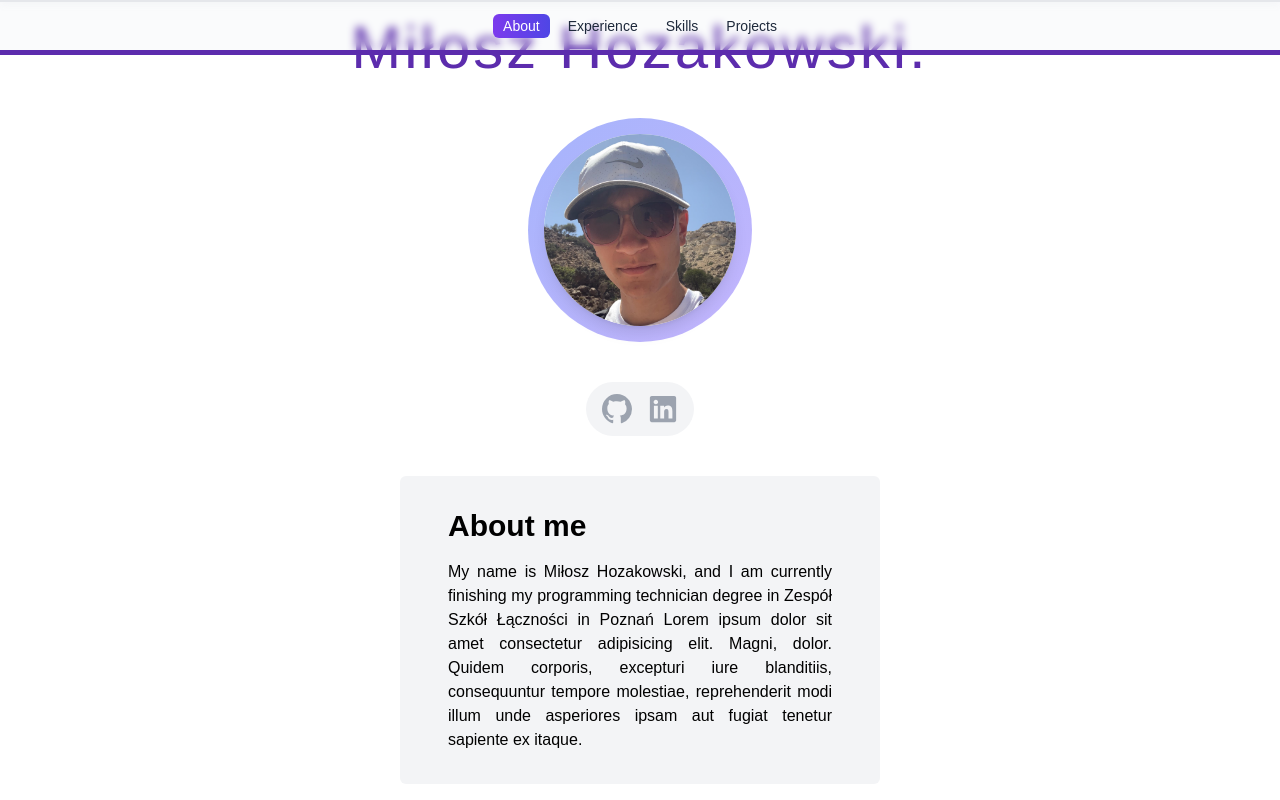
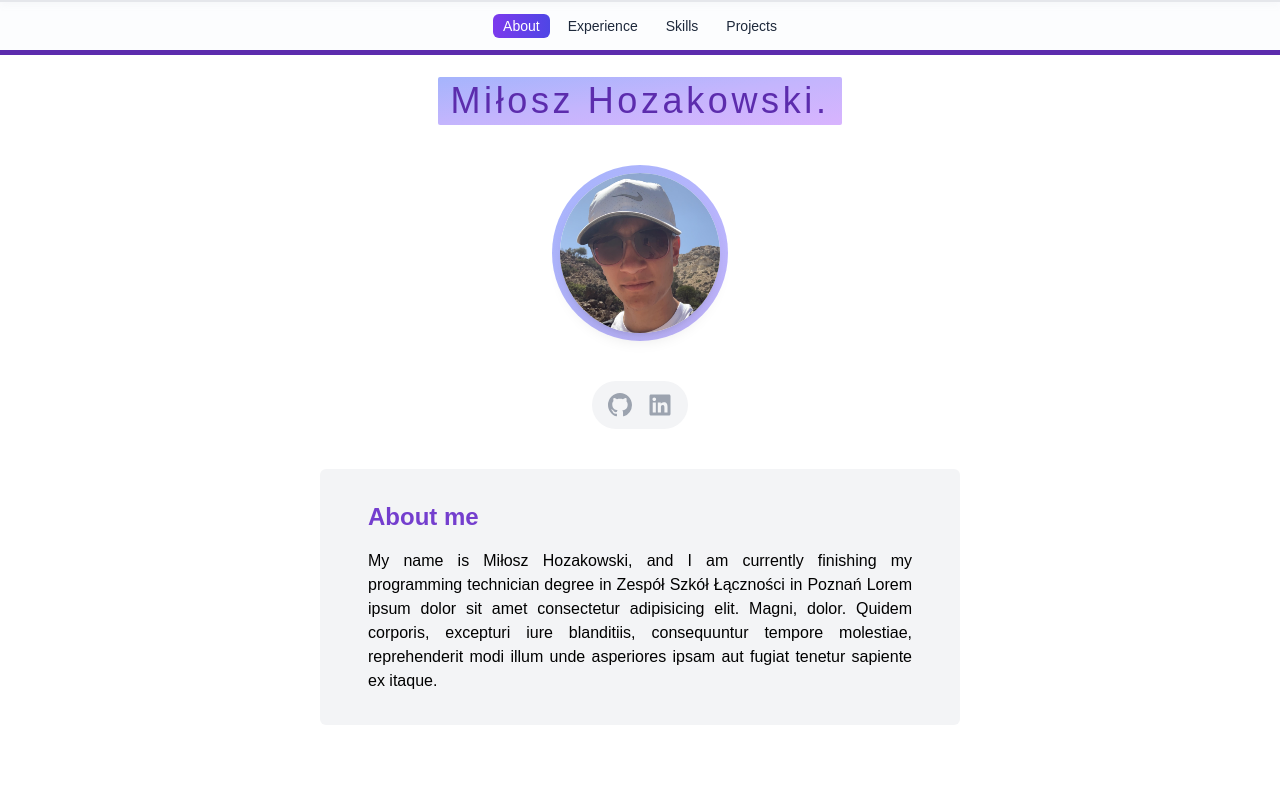
Before and after one commit to hozakowskimilosz/portfolio, a React app: page / in a window 1280 px wide. Shown: the top 800 px of the page. Built offline with nearby package versions, Linux system fonts and the light colour scheme; the HTML template or start-up script is replaced by a standard one.

Commit message:
finished About page

```diff
--- a/src/components/About.tsx
+++ b/src/components/About.tsx
@@ -9,9 +9,9 @@ function About() {
   return (
     <div
       id="about"
-      className="flex flex-col items-center justify-center h-screen gap-10"
+      className="flex flex-col items-center justify-center h-screen gap-10 py-12 md:py-4"
     >
-      <h1 className="text-6xl font-medium tracking-wider text-primary">
+      <h1 className="px-3 py-1 text-4xl font-medium tracking-widest text-center transition-colors rounded-sm bg-gradient-to-br from-indigo-300 via-violet-300 to-purple-300 text-primary">
         {name.split("").map((l, idx) => (
           <motion.span
             key={idx}
@@ -29,7 +29,7 @@ function About() {
 
       <Picture />
 
-      <div className="flex gap-4 px-4 py-3 text-3xl bg-gray-100 rounded-full">
+      <div className="flex gap-4 px-4 py-3 text-2xl bg-gray-100 rounded-full">
         <a href="https://github.com/hozakowskimilosz" target="blank">
           <VscGithubInverted className="text-gray-400 transition-colors duration-150 cursor-pointer hover:text-gray-900" />
         </a>
@@ -41,8 +41,10 @@ function About() {
         </a>
       </div>
 
-      <div className="flex flex-col gap-4 px-12 py-8 bg-gray-100 rounded-md w-[30rem]">
-        <h2 className="text-3xl font-semibold">About me</h2>
+      <div className="flex flex-col gap-4 px-12 py-8 mx-8 bg-gray-100 rounded-md md:w-[40rem]">
+        <h2 className="text-2xl font-semibold transition-transform hover:translate-x-1 text-primary-light">
+          About me
+        </h2>
         <p className="font-light text-justify">
           My name is Miłosz Hozakowski, and I am currently finishing my
           programming technician degree in Zespół Szkół Łączności in Poznań
--- a/src/components/Tabs.tsx
+++ b/src/components/Tabs.tsx
@@ -11,7 +11,7 @@ function Tabs() {
       const sections = tabs.map((tab) =>
         document.getElementById(tab.toLowerCase())
       );
-      const scrollPosition = window.scrollY * 1.5;
+      const scrollPosition = window.scrollY * 1.1;
 
       for (let i = sections.length - 1; i >= 0; i--) {
         if (sections[i]!.offsetTop <= scrollPosition) {
@@ -29,7 +29,7 @@ function Tabs() {
   }, []);
 
   return (
-    <div className="fixed top-0 z-10 flex flex-wrap items-center justify-center w-full gap-2 py-3 bg-slate-300/10 backdrop-blur-sm">
+    <div className="fixed top-0 z-10 flex flex-wrap items-center justify-center w-full gap-2 py-3 bg-slate-200/10 backdrop-blur-sm">
       {tabs.map((tab) => (
         <Tab
           text={tab}
--- a/src/components/ui/Picture.tsx
+++ b/src/components/ui/Picture.tsx
@@ -46,14 +46,14 @@ function Picture() {
         rotateX,
         rotateY,
       }}
-      className="relative w-56 h-56 rounded-full bg-gradient-to-br from-indigo-300 to-violet-300"
+      className="relative rounded-full size-24 sm:size-44 bg-gradient-to-br from-indigo-300 to-violet-300"
     >
       <div
         style={{
           transform: "translateZ(75px)",
           transformStyle: "preserve-3d",
         }}
-        className="absolute grid bg-white rounded-full shadow-lg inset-4 place-content-center"
+        className="absolute grid bg-white rounded-full shadow-lg inset-2 place-content-center"
       >
         <img
           src="src/assets/picture.jpg"
```
